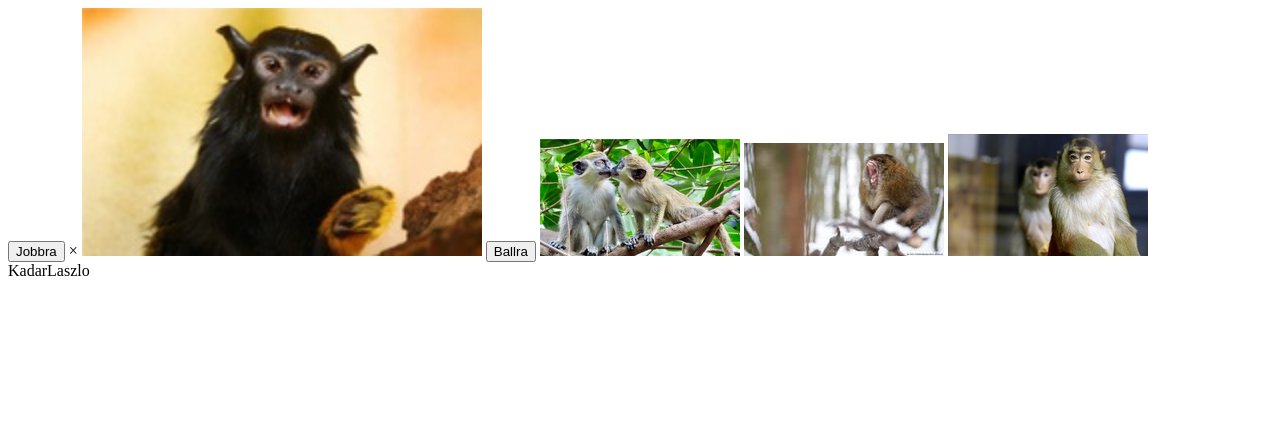
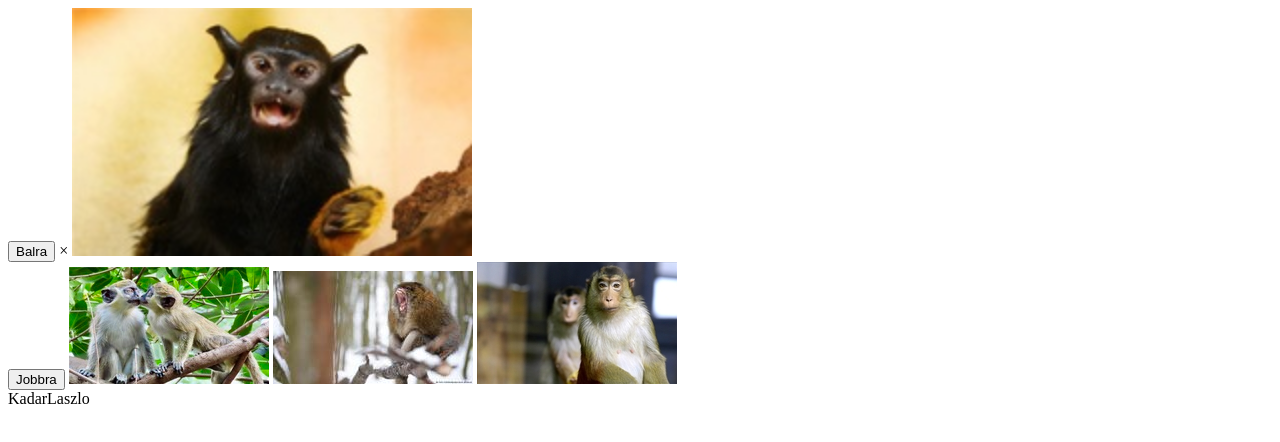
Before and after one commit to Klaszlo5/kepgal, a plain HTML site: page index.html in a window 1280 px wide. Drawn offline with Linux system fonts and the light colour scheme.

Commit message:
Update index.html

```diff
--- a/index.html
+++ b/index.html
@@ -11,10 +11,10 @@
         <main>
 
 <div class="kepek">
-  <input type="button" value="Jobbra" onclick="elozo();">
+  <input type="button" value="Balra" onclick="elozo();">
   <span onclick="this.parentElement.style.display='none'" class="closebtn">&times;</span>
-	<img id="kepem1" src="kepek/maki.jpg" alt="makika" onclick="onkatt(ez);">
-  <input type="button" value="Ballra" onclick="masik();">
+	<img id="kepem1" src="kepek/maki.jpg" alt="makika" onclick="onkatt(ez);"><br>
+  <input type="button" value="Jobbra" onclick="kovetkezo();">
 		<img id="kepem" src="kepek/maki1.jpg" alt="makika" onclick="onkatt(ez);">
 		<img id="kepem" src="kepek/maki2.jpg" alt="makika" onclick="onkatt(ez);">
 		<img id="kepem" src="kepek/maki3.jpg" alt="makika" onclick="onkatt(ez);">
```
